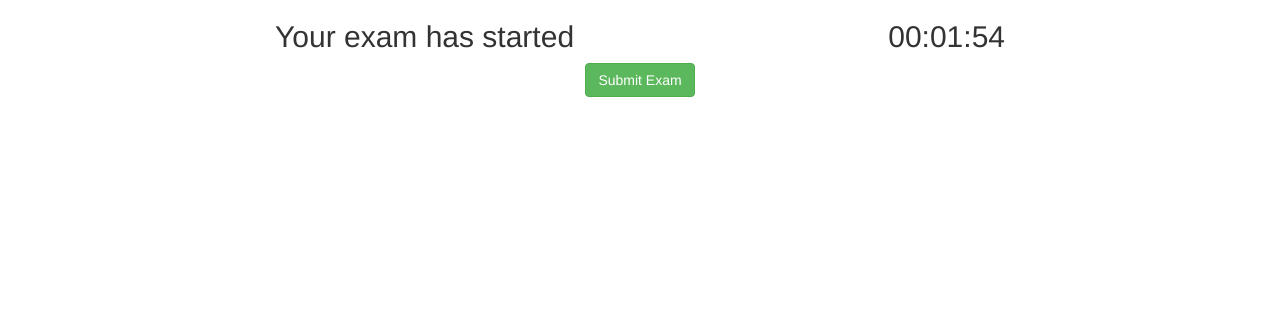
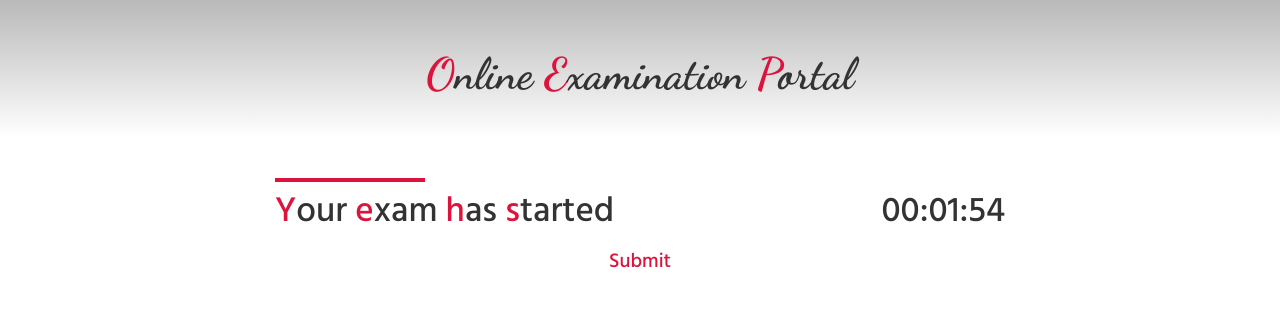
Before and after one commit to paik1/OnlineExaminationPortal, a PHP site: page /qus_show.php in a window 1280 px wide. Shown: the top 320 px of the page. Run offline with PHP 8.4, Linux system fonts and the light colour scheme; data comes from the database, SQL or seed files in the repository; data that the repository does not hold is empty.

Commit message:
frontend of qus_show.php

```diff
--- a/qus_show.php
+++ b/qus_show.php
@@ -14,6 +14,9 @@ $_SESSION['cat'] = $cat;
   <link rel="stylesheet" href="https://maxcdn.bootstrapcdn.com/bootstrap/3.4.1/css/bootstrap.min.css">
   <script src="https://ajax.googleapis.com/ajax/libs/jquery/3.5.1/jquery.min.js"></script>
   <script src="https://maxcdn.bootstrapcdn.com/bootstrap/3.4.1/js/bootstrap.min.js"></script>
+  <link href="https://fonts.googleapis.com/css2?family=Hind+Siliguri:wght@500&display=swap" rel="stylesheet">
+    <link href="https://fonts.googleapis.com/css2?family=Dancing+Script:wght@700&display=swap" rel="stylesheet">
+    <link rel="stylesheet" href="style4.css">
   <script>
       function timeout()
             {
@@ -46,11 +49,17 @@ $_SESSION['cat'] = $cat;
   </script>
 </head>
 <body onload="timeout()">
+<body>
+
+<div class="header">
+    <h1> <span>O</span>nline <span>E</span>xamination <span>P</span>ortal</h1>
+ </div>
 
 <div class="container">
     <div class="col-sm-2"></div>
     <div class="col-sm-8">
-  <h2>Your exam has started
+    <p class="line"></p>
+  <h2><span>Y</span>our <span>e</span>xam <span>h</span>as <span>s</span>tarted
   <script type="text/javascript">
     var timeLeft=2*60;
   </script>
@@ -63,48 +72,50 @@ $_SESSION['cat'] = $cat;
   <table class="table table-bordered">
     <thead>
       <tr class="danger">
-        <th><?php echo $i; ?>.&emsp;<?php echo $qstn['question'] ?></th>
+        <th><pre> <?php echo  "<span>$i</span>"; ?><span>.&emsp;</span>
+        <?php echo $qstn["question"]; ?></pre></th>
       </tr>
     </thead>
     <tbody>
 
 
+
         <?php if(isset($qstn['ans1'])) {?>
       <tr class="info">
-        <td>&nbsp;i  &emsp;<input type="radio" value="0" name="<?php echo $qstn['id']; ?>"></in><?php echo $qstn['ans1']; ?></td>
+        <td><span>&nbsp;i&emsp;</span> <input type="radio" value="0" name="<?php echo $qstn['id']; ?>"></in><?php echo $qstn['ans1']; ?></td>
       </tr>
         <?php } ?>
 
 
       <?php if(isset($qstn['ans2'])) {?>
       <tr class="info">
-        <td>&nbsp;ii &emsp;<input type="radio" value="1" name="<?php echo $qstn['id']; ?>"></in><?php echo $qstn['ans2'] ?></td>
+        <td><span>&nbsp;ii&emsp;</span> <input type="radio" value="1" name="<?php echo $qstn['id']; ?>"></in><?php echo $qstn['ans2'] ?></td>
       </tr>
       <?php } ?>
 
 
       <?php if(isset($qstn['ans3'])) {?>
       <tr class="info">
-        <td>&nbsp;iii&emsp;<input type="radio" value="2" name="<?php echo $qstn['id']; ?>"></in><?php echo $qstn['ans3'] ?></td>
+        <td><span>&nbsp;iii&emsp;</span> <input type="radio" value="2" name="<?php echo $qstn['id']; ?>"></in><?php echo $qstn['ans3'] ?></td>
       </tr>
       <?php } ?>
 
 
       <?php if(isset($qstn['ans4'])) {?>
       <tr class="info">
-        <td>&nbsp;iv &emsp;<input type="radio" value="3" name="<?php echo $qstn['id']; ?>"></in><?php echo $qstn['ans4'] ?></td>
+        <td><span>&nbsp;iv&emsp;</span>  <input type="radio" value="3" name="<?php echo $qstn['id']; ?>"></in><?php echo $qstn['ans4'] ?></td>
       </tr>
       <?php } ?>
 
       <tr class="info">
-        <td><input type="radio" checked="checked" style="display:none;" value="no_attempt" name="<?php echo $qstn['id']; ?>"></td>
+        <td><input type="radio" checked="checked" style="display:none !important;" value="no_attempt" name="<?php echo $qstn['id']; ?>"></td>
       </tr>
 
 
     </tbody>
   </table>
   <?php $i++; } ?>
-  <center><input type="submit" value="Submit Exam" class="btn btn-success"></center>
+  <center><input type="submit" value="Submit" class="btn btn-success submit-btn"></center>
   </form>
   </div>
   <div class="col-sm-2"></div>
--- /dev/null
+++ b/style4.css
@@ -0,0 +1,87 @@
+body {
+  margin: 0;
+  padding: 0;
+}
+
+.header {
+  background: -webkit-gradient(linear, left top, left bottom, from(#b9b9b9), to(white));
+  background: linear-gradient(#b9b9b9, white);
+  padding: 30px;
+}
+
+.header h1 {
+  font-size: 44px;
+  text-align: center;
+  font-family: 'Dancing Script', cursive;
+}
+
+.header h1 span {
+  color: crimson;
+}
+
+.line {
+  background-color: crimson;
+  height: 4px;
+  width: 150px;
+  margin-top: 40px;
+}
+
+h2 {
+  font-family: 'Hind Siliguri', sans-serif;
+  font-size: 35px;
+  margin-top: 0;
+}
+
+h2 span {
+  color: crimson;
+}
+
+table {
+  margin-top: 50px;
+  border: none !important;
+}
+
+table thead tr {
+  border: none !important;
+}
+
+table thead tr th {
+  padding: 0 !important;
+  border: none !important;
+  padding: 0;
+  background-color: white !important;
+}
+
+table thead tr th pre {
+  margin: 0;
+  background-color: white;
+  background-color: white !important;
+  font-family: 'Hind Siliguri', sans-serif;
+  font-size: 15px !important;
+  font-weight: 900;
+}
+
+table thead tr th pre span {
+  color: crimson;
+}
+
+table .info {
+  border: none !important;
+}
+
+table .info td {
+  border: none !important;
+  background-color: #a2aeb9 !important;
+  font-family: 'Hind Siliguri', sans-serif;
+  font-size: 15px;
+}
+
+.submit-btn {
+  background-color: white;
+  border: none;
+  color: crimson;
+  font-size: 20px;
+  margin-bottom: 40px;
+  font-family: 'Hind Siliguri', sans-serif;
+}
+/*# sourceMappingURL=style4.css.map */
--- /dev/null
+++ b/style4.scss
@@ -0,0 +1,80 @@
+body{
+    margin: 0;
+    padding: 0;
+}
+
+.header{
+    background: linear-gradient(rgb(185, 185, 185),white) ;
+    padding: 30px;
+    h1{
+        font-size: 44px;
+        text-align: center;
+        font-family: 'Dancing Script', cursive;
+        span{
+            color: crimson;
+        }
+    }
+}
+.line{
+    background-color: crimson;
+    height: 4px;
+    width: 150px;
+    margin-top: 40px;
+}
+h2{
+    font-family: 'Hind Siliguri', sans-serif;
+    font-size: 35px;
+    margin-top: 0;
+    span{
+        color: crimson;
+    }
+}
+table{
+    margin-top: 50px;
+    border: none !important;
+
+    thead{
+
+        tr{
+            border: none !important;
+
+            th{
+                padding: 0 !important;
+                border: none !important;
+                padding:0 ;
+                background-color: white !important;
+                pre{
+                    margin: 0;
+                    background-color: white;
+                    background-color: white !important;
+                    font-family: 'Hind Siliguri', sans-serif;
+                    font-size: 15px !important;
+                    font-weight: 900;
+
+                    span{
+                        color: crimson;
+                    }
+                }
+
+            }
+        }
+    }
+    .info{
+        border: none !important;
+        td{
+            border: none !important;
+            background-color: rgb(162, 174, 185) !important;
+            font-family: 'Hind Siliguri', sans-serif;
+            font-size: 15px;
+        }
+    }
+}
+
+.submit-btn{
+    background-color: white;
+    border: none;
+    color: crimson;
+    font-size: 20px;
+    margin-bottom: 40px;
+    font-family: 'Hind Siliguri', sans-serif;
+}
```
Also changed, not shown: 1 other file.
